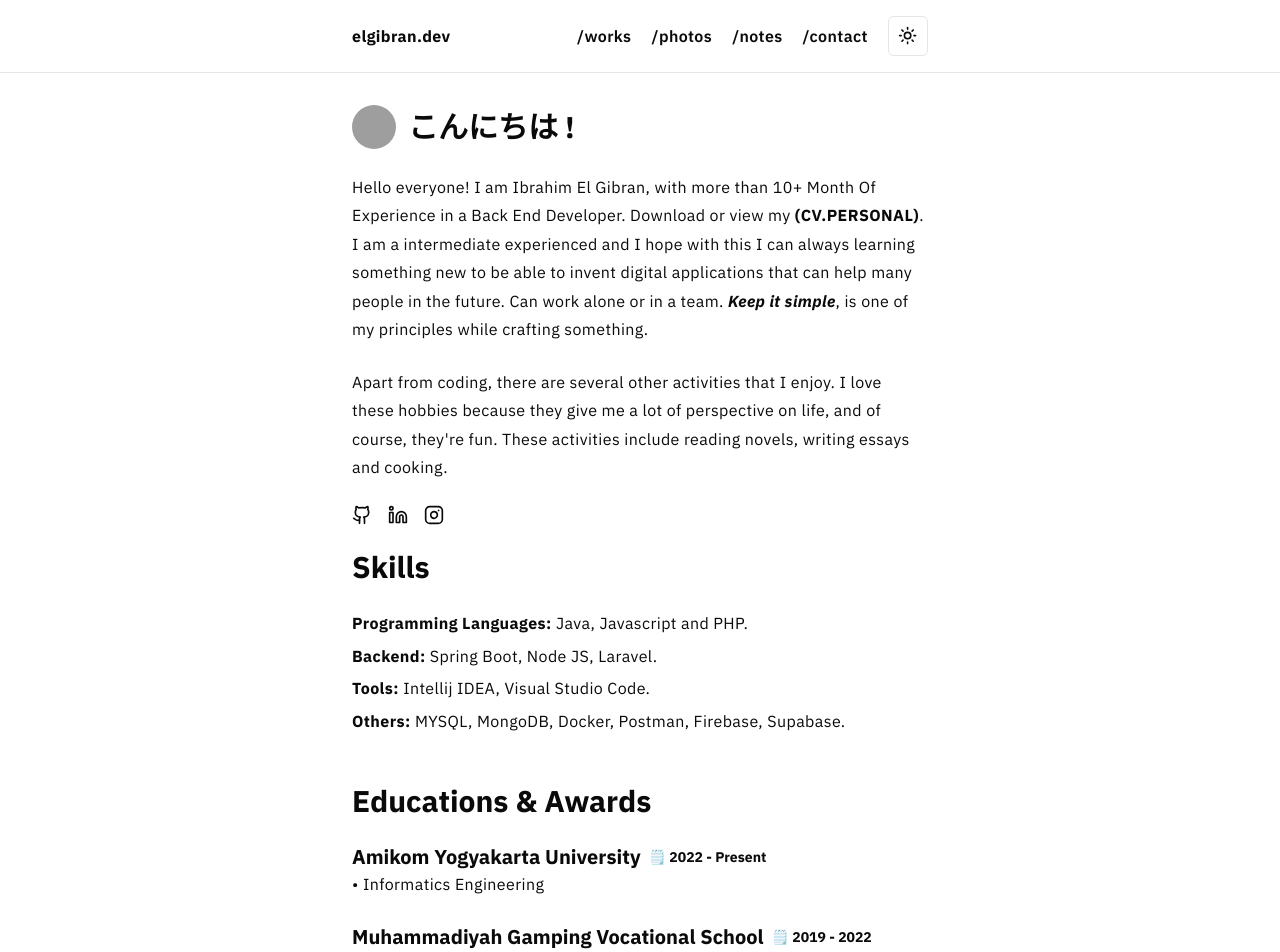
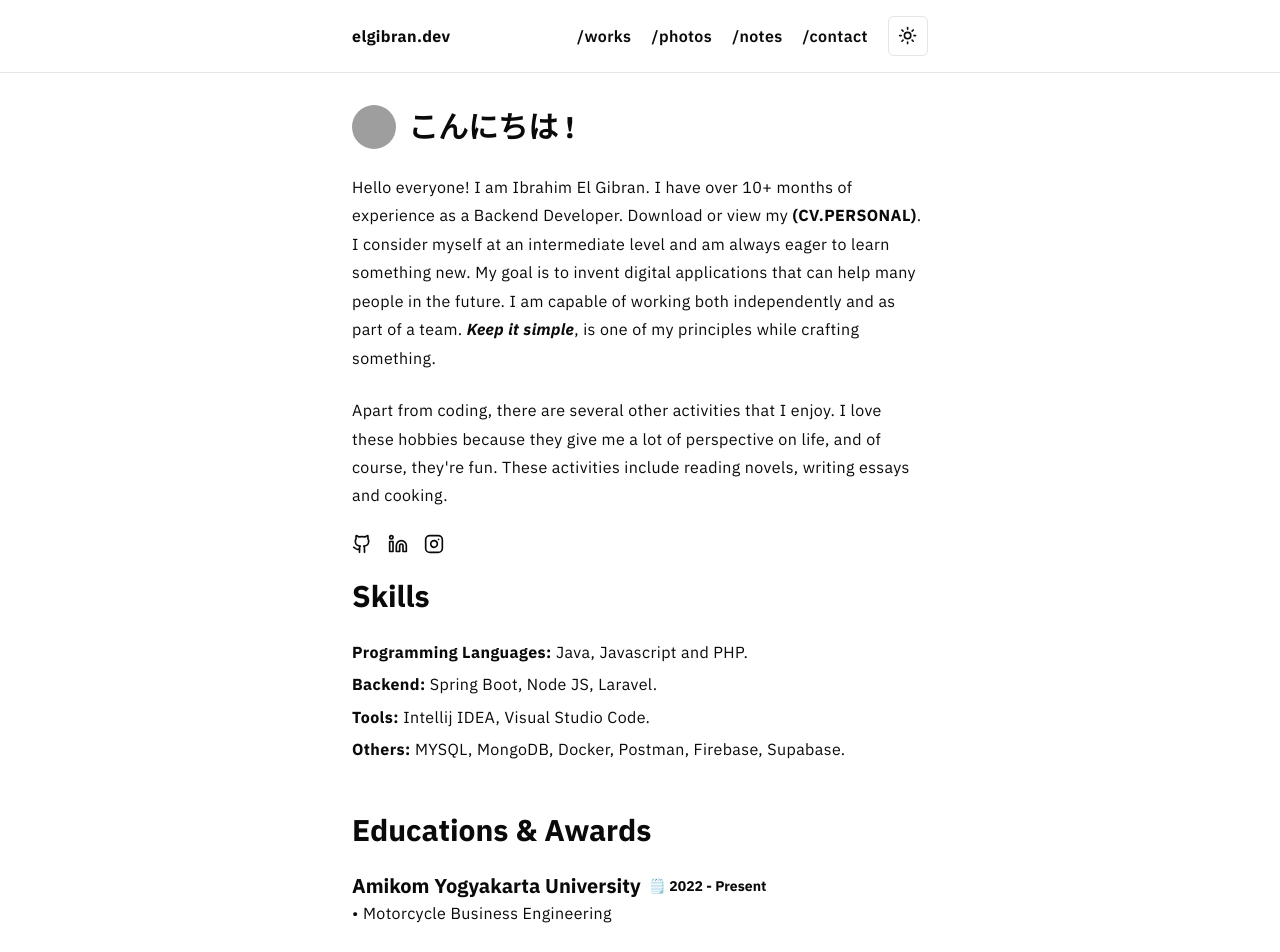
Before and after one commit to ibrahimelgibran/Portfoliov3, a React (Vite) app: page / in a window 1280 px wide. Shown: the top 952 px of the page. Built offline with nearby package versions, Linux system fonts and the light colour scheme; no server answers; grey boxes are pictures that could not be loaded.

Commit message:
update home

```diff
--- a/src/pages/home.tsx
+++ b/src/pages/home.tsx
@@ -31,16 +31,17 @@ export default function Home() {
           <Heading as="h1">こんにちは !</Heading>
         </div>
         <Paragraph>
-          Hello everyone! I am Ibrahim El Gibran, with more than 10+ Month Of
-          Experience in a Back End Developer. Download or view my{" "}
+          Hello everyone! I am Ibrahim El Gibran. I have over 10+ months of
+          experience as a Backend Developer. Download or view my{" "}
           <b>
             <a href="https://drive.google.com/file/d/1p6yqSrLsh35Ze2DUqRDMGm5n5doYAvi0/view">
               (CV.PERSONAL)
             </a>
           </b>
-          . I am a intermediate experienced and I hope with this I can always
-          learning something new to be able to invent digital applications that
-          can help many people in the future. Can work alone or in a team.{" "}
+          . I consider myself at an intermediate level and am always eager to
+          learn something new. My goal is to invent digital applications that
+          can help many people in the future. I am capable of working both
+          independently and as part of a team.{" "}
           <b>
             <i>Keep it simple</i>
           </b>
@@ -101,7 +102,7 @@ export default function Home() {
           </span>
         </div>
         <div className="space-y-1" style={{ marginTop: "-1px" }}>
-          <Paragraph>• Informatics Engineering</Paragraph>
+          <Paragraph>• Motorcycle Business Engineering</Paragraph>
         </div>
         <div className="flex space-x-2 items-center w-fit">
           <Heading as="h3">Muhammadiyah Gamping Vocational School</Heading>
```
